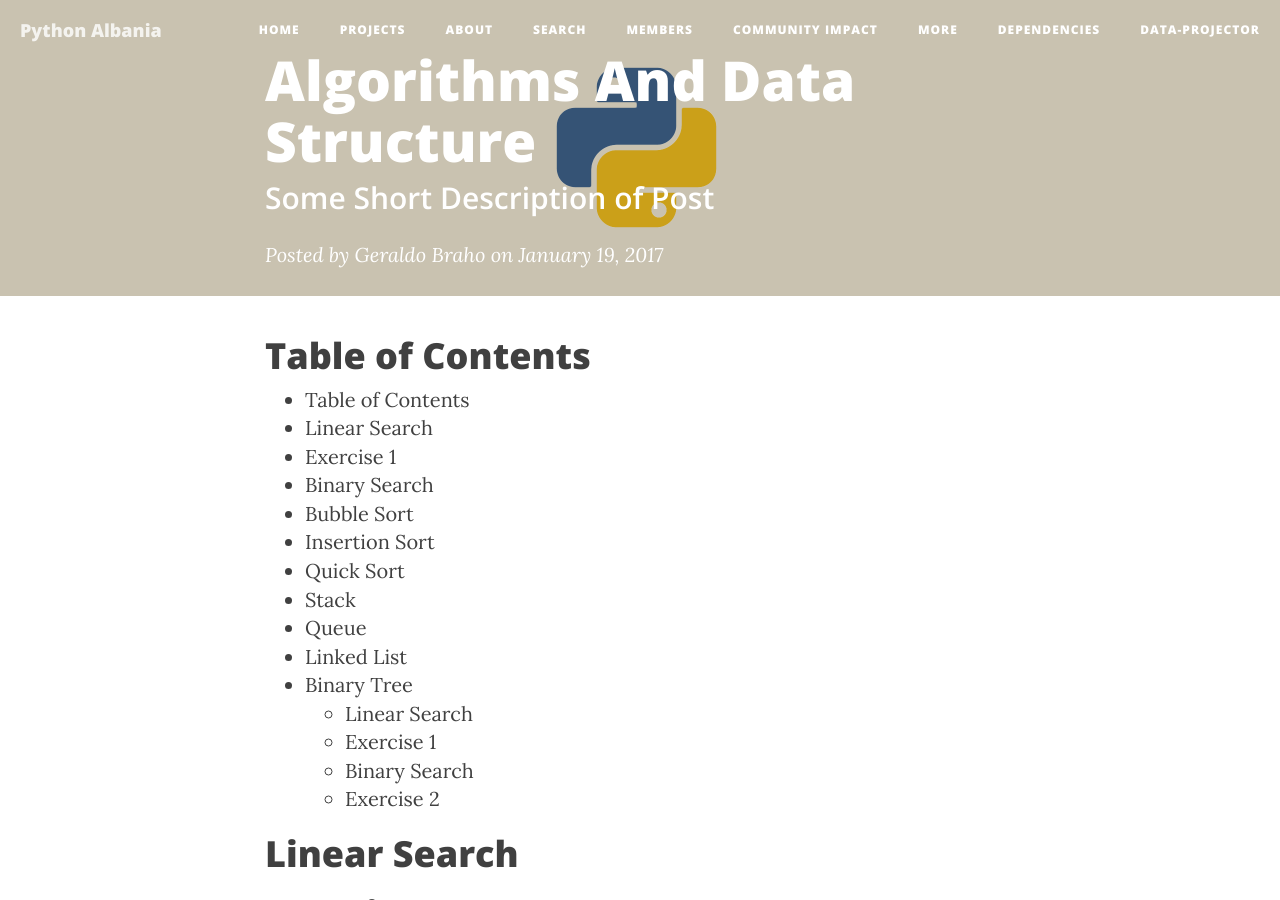
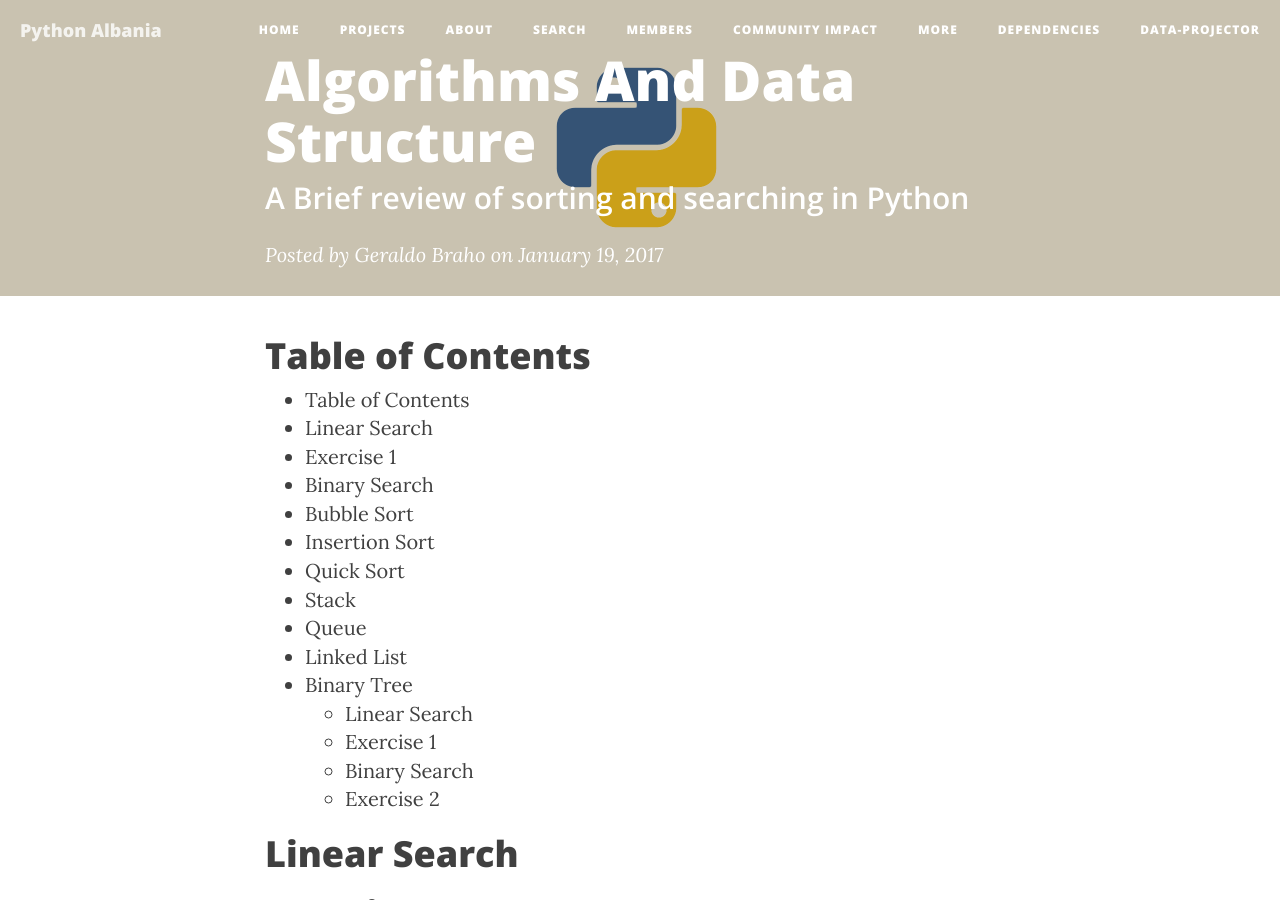
Before and after one commit to Python-Albania/Python-Albania.github.io, a Jekyll site: the page built from _posts/2017-1-19-Algorithm and Data Structure.markdown, in a window 1280 px wide and 900 px high. Built offline with Jekyll 4.4.1, drawn with Linux system fonts in a browser that asks for light colours; nearby versions of some CDN libraries; comment, search, counter and statistics services are not loaded.

Commit message:
adding first post

```diff
--- a/_posts/2017-1-19-Algorithm and Data Structure.markdown
+++ b/_posts/2017-1-19-Algorithm and Data Structure.markdown
@@ -3,7 +3,7 @@ layout:     post
 title:     Algorithms And Data Structure
 author:     Geraldo Braho
 tags: 		post template
-subtitle:  	Some Short Description of Post
+subtitle:  	A Brief review of sorting and searching in Python
 category:  project1
 ---
 <!-- Start Writing Below in Markdown -->
```
